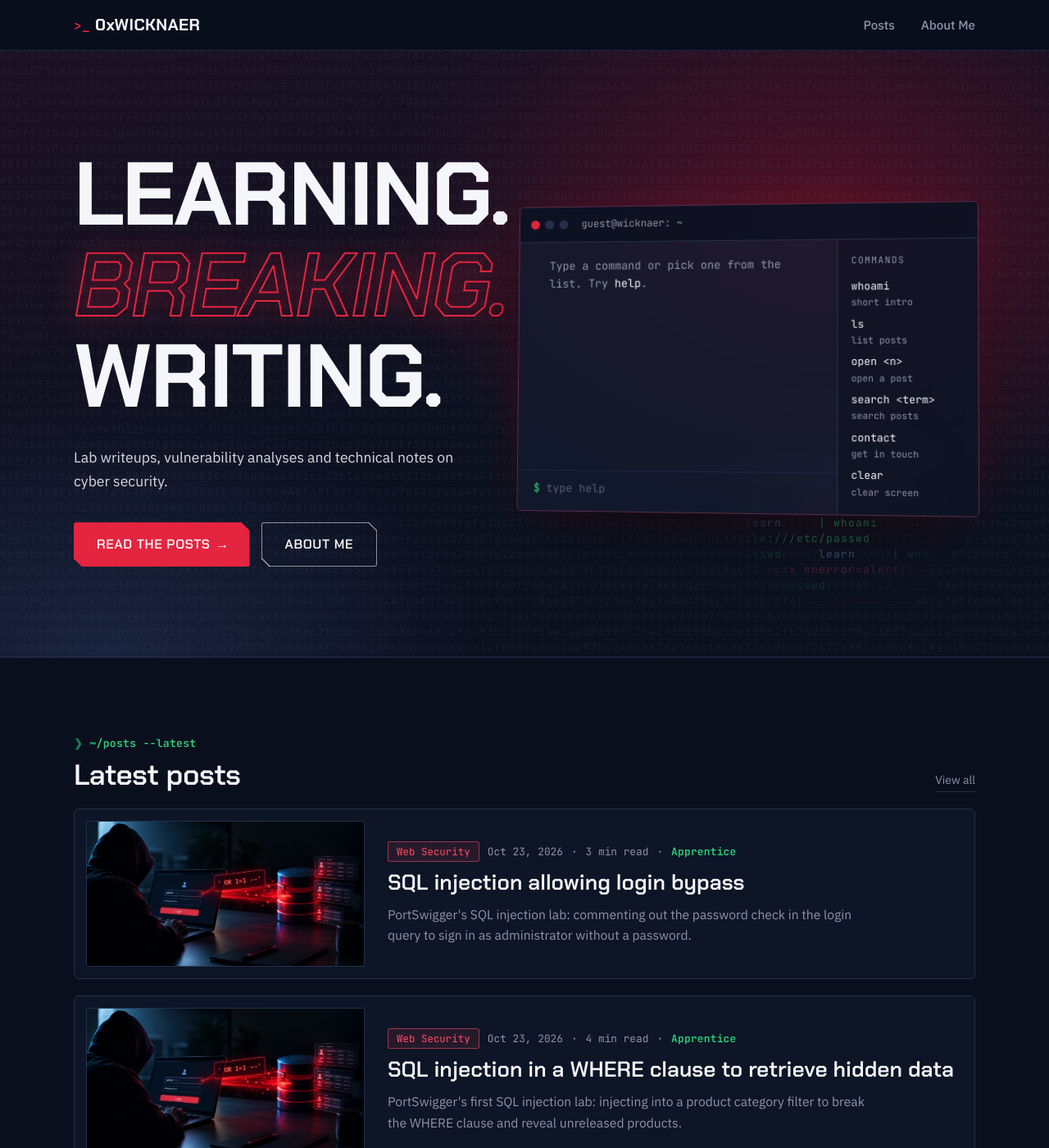
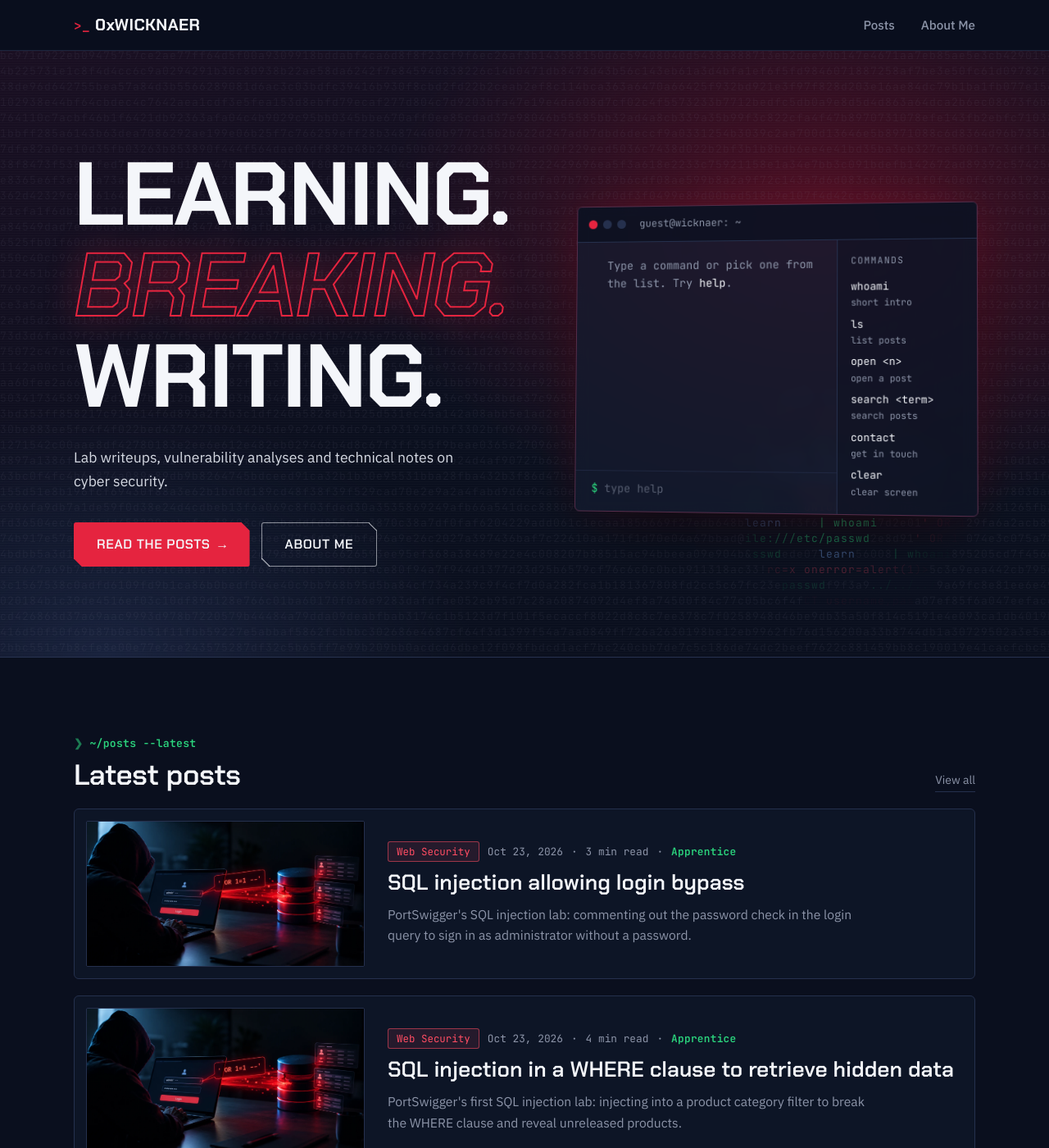
Before and after one commit to Wicknaer/wicknaer.github.io, a Jekyll site: the page built from index.html, in a window 1280 px wide and 1400 px high. Shown: the whole window at 82% size. Built offline with Jekyll 4.4.1, drawn with Linux system fonts in a browser that asks for light colours.

Commit message:
Widen hero column gap so title and terminal don't crowd on wide screens

```diff
--- a/assets/css/main.css
+++ b/assets/css/main.css
@@ -130,7 +130,7 @@ code, kbd, pre { font-family: var(--f-mono); }
 .hero__inner {
   max-width: var(--wrap); margin: 0 auto;
   padding: clamp(56px, 10vw, 120px) var(--gutter) clamp(56px, 9vw, 110px);
-  display: grid; grid-template-columns: minmax(0, 1fr) minmax(0, 1.2fr); gap: clamp(32px, 5vw, 64px); align-items: center;
+  display: grid; grid-template-columns: minmax(0, 1.05fr) minmax(0, 1fr); gap: clamp(44px, 7vw, 104px); align-items: center;
 }
 .hero__title { margin: 0 0 28px; font-size: var(--step-5); font-weight: 700; line-height: 1.02; letter-spacing: -0.02em; text-transform: uppercase; }
 .hero__line { display: block; }
```
